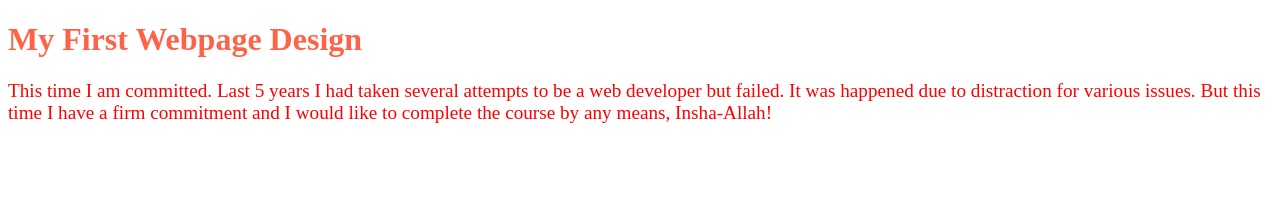
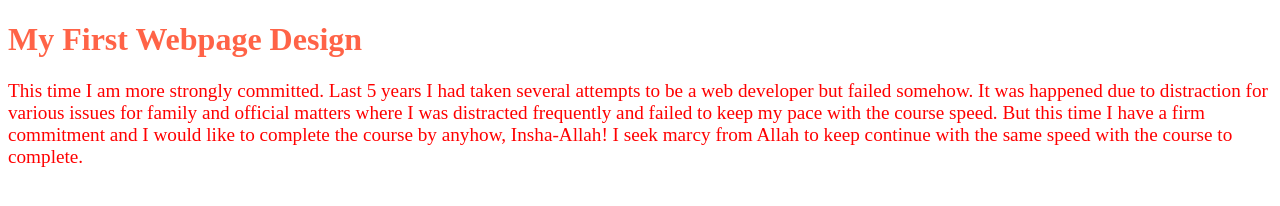
Before and after one commit to mdabualam/abu-b12-first-repo, a plain HTML site: page index.html in a window 1280 px wide. Drawn offline with Linux system fonts and the light colour scheme.

Commit message:
heading and more lines added

```diff
--- a/index.html
+++ b/index.html
@@ -7,6 +7,6 @@
 </head>
 <body>
     <h1 style="font: bolder; color: tomato;">My First Webpage Design</h1>
-    <p style="color: red; font-size: larger;">This time I am committed. Last 5 years I had taken several attempts to be a web developer but failed. It was happened due to distraction for various issues. But this time I have a firm commitment and I would like to complete the course by any means, Insha-Allah!</p>
+    <p style="color: red; font-size: larger;">This time I am more strongly committed. Last 5 years I had taken several attempts to be a web developer but failed somehow. It was happened due to distraction for various issues for family and official matters where I was distracted frequently and failed to keep my pace with the course speed. But this time I have a firm commitment and I would like to complete the course by anyhow, Insha-Allah! I seek marcy from Allah to keep continue with the same speed with the course to complete.</p>
 </body>
 </html>
```
